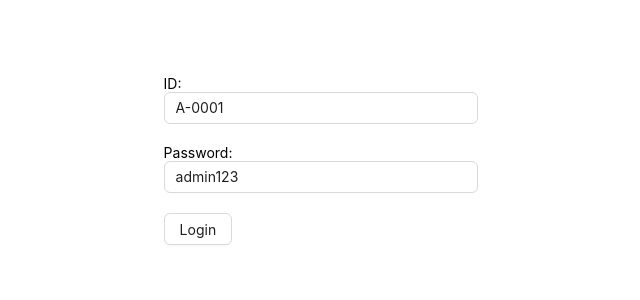
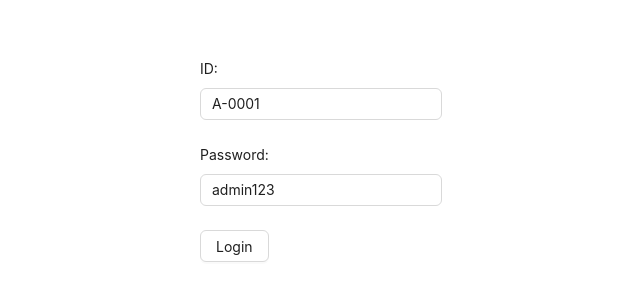
Before and after one commit to subas-roy/phum-client, a React (Vite) app: page /login in a window 1280 px wide. Shown: the part 240-540 px from the top of the page, without its empty margins (319-959 px from the left). Built offline with nearby package versions, Linux system fonts and the light colour scheme.

Commit message:
Refactor Form component

```diff
--- a/src/components/form/PHForm.tsx
+++ b/src/components/form/PHForm.tsx
@@ -1,3 +1,4 @@
+import { Form } from 'antd';
 import { ReactNode } from 'react';
 import {
   FieldValues,
@@ -26,7 +27,9 @@
 
   return (
     <FormProvider {...methods}>
-      <form onSubmit={methods.handleSubmit(onSubmit)}>{children}</form>
+      <Form layout="vertical" onFinish={methods.handleSubmit(onSubmit)}>
+        {children}
+      </Form>
     </FormProvider>
   );
 };
--- a/src/components/form/PHInput.tsx
+++ b/src/components/form/PHInput.tsx
@@ -1,4 +1,4 @@
-import { Input } from 'antd';
+import { Form, Input } from 'antd';
 import { Controller } from 'react-hook-form';
 
 type TInputProps = {
@@ -10,10 +10,13 @@
 const PHInput = ({ type, name, label }: TInputProps) => {
   return (
     <div style={{ marginBottom: '20px' }}>
-      {label ? label : null}
       <Controller
         name={name}
-        render={({ field }) => <Input {...field} type={type} id={name} />}
+        render={({ field }) => (
+          <Form.Item label={label}>
+            <Input {...field} type={type} id={name} />
+          </Form.Item>
+        )}
       />
     </div>
   );
--- /dev/null
+++ b/src/components/form/PHSelect.tsx
@@ -0,0 +1,25 @@
+import { Form, Select } from 'antd';
+
+const PHSelect = ({ label }) => {
+  const handleChange = (value: string) => {
+    console.log(`selected ${value}`);
+  };
+
+  return (
+    <Form.Item label={label}>
+      <Select
+        defaultValue="lucy"
+        style={{ width: '100%' }}
+        onChange={handleChange}
+        options={[
+          { value: 'jack', label: 'Jack' },
+          { value: 'lucy', label: 'Lucy' },
+          { value: 'Yiminghe', label: 'yiminghe' },
+          { value: 'disabled', label: 'Disabled', disabled: true },
+        ]}
+      />
+    </Form.Item>
+  );
+};
+
+export default PHSelect;
--- a/src/pages/admin/academicManagement/CreateAcademicSemester.tsx
+++ b/src/pages/admin/academicManagement/CreateAcademicSemester.tsx
@@ -1,17 +1,23 @@
 import { FieldValues, SubmitHandler } from 'react-hook-form';
 import PHForm from '../../../components/form/PHForm';
 import PHInput from '../../../components/form/PHInput';
-import { Button } from 'antd';
+import { Button, Col, Flex } from 'antd';
+import PHSelect from '../../../components/form/PHSelect';
 
 const CreateAcademicSemester = () => {
   const onSubmit: SubmitHandler<FieldValues> = (data) => {
     console.log(data);
   };
   return (
-    <PHForm onSubmit={onSubmit}>
-      <PHInput type="text" name="name" />
-      <Button htmlType="submit">Submit</Button>
-    </PHForm>
+    <Flex justify="center" align="center">
+      <Col span={6}>
+        <PHForm onSubmit={onSubmit}>
+          <PHInput type="text" name="year" label="Year" />
+          <PHSelect label="Name" />
+          <Button htmlType="submit">Submit</Button>
+        </PHForm>
+      </Col>
+    </Flex>
   );
 };
 
```
